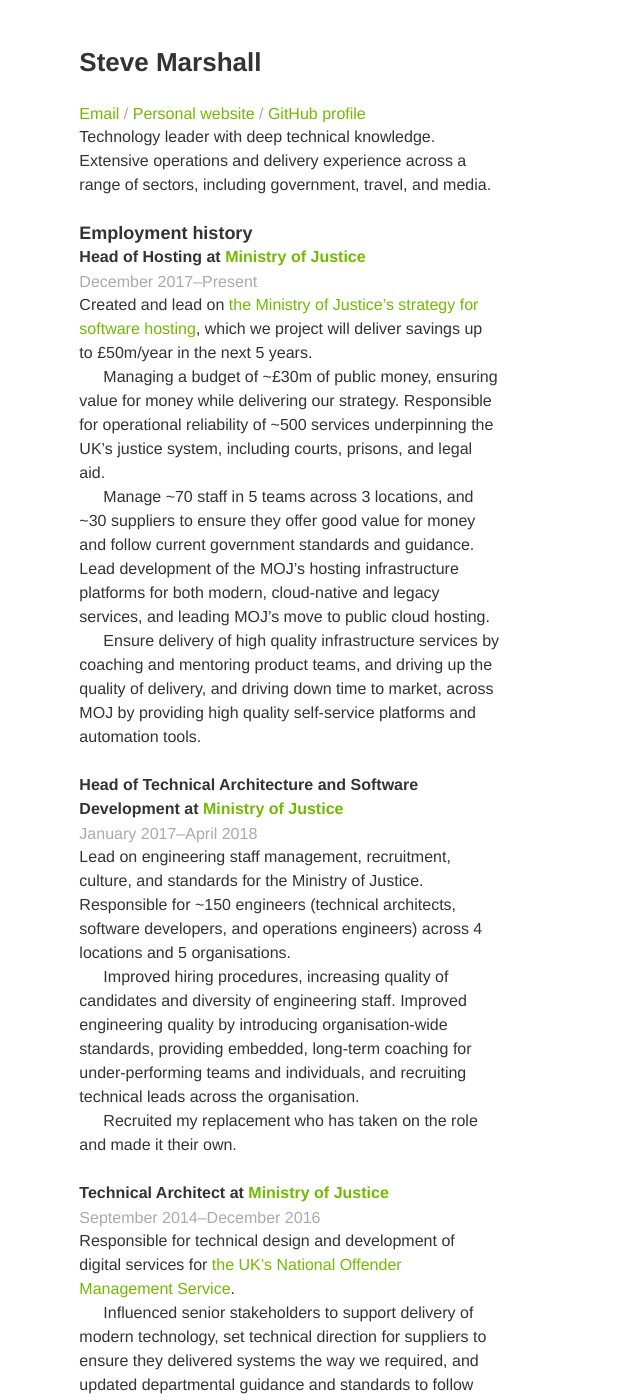
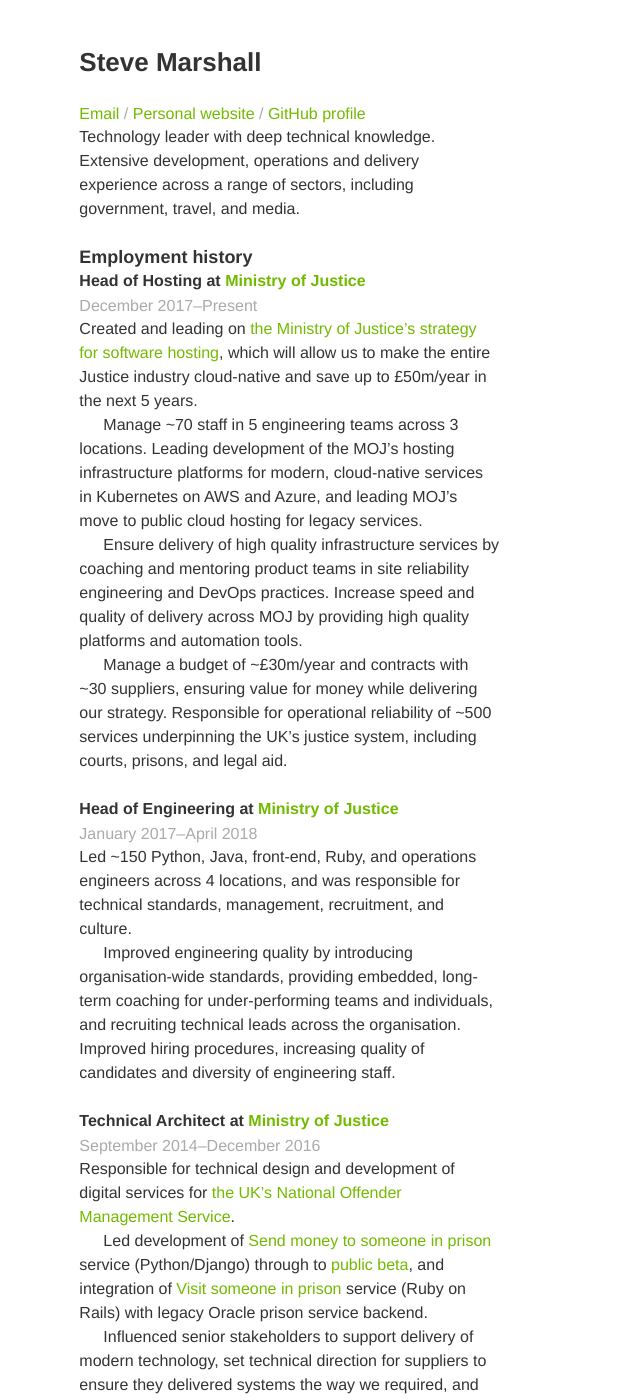
Before and after one commit to SteveMarshall/stevemarshall.github.io, a Jekyll site: the page built from cv.md, in a window 1280 px wide and 1400 px high. Shown: the whole window, without its empty margins (0-640 px from the left). Built offline with Jekyll 4.4.1, drawn with Linux system fonts in a browser that asks for light colours; our own code applies the rules of GitHub Pages for plain Markdown files; some of the changed text lies outside the part shown.

Commit message:
Update my CV to make it better represent me

```diff
--- a/cv.md
+++ b/cv.md
@@ -8,8 +8,8 @@
 [GitHub profile](http://github.com/SteveMarshall)
 {: .meta}
 
-Technology leader with deep technical knowledge. Extensive operations
-and delivery experience across a range of sectors, including
+Technology leader with deep technical knowledge. Extensive development,
+operations and delivery experience across a range of sectors, including
 government, travel, and media.
 
 ## Employment history
@@ -19,46 +19,41 @@
 <span><time datetime="2017-12-01">December 2017</time>--Present</span>
 {: .meta}
 
-**Created and lead on [the Ministry of Justice's strategy for software
+**Created and leading on [the Ministry of Justice's strategy for software
 hosting](https://mojdigital.blog.gov.uk/2018/10/15/how-were-making-our-hosting-simpler-more-cost-effective-and-more-modern/)**,
-which we project will deliver savings up to £50m/year in the next 5
-years.
+which will allow us to make the entire Justice industry cloud-native
+and save up to £50m/year in the next 5 years.
 
-Managing a **budget of ~£30m** of public money, ensuring value for
-money while delivering our strategy. **Responsible for operational
-reliability of ~500 services underpinning the UK's justice system**,
-including courts, prisons, and legal aid.
+**Manage ~70 staff in 5 engineering teams across 3 locations**.
+**Leading development of the MOJ's hosting infrastructure platforms**
+for modern, cloud-native services in Kubernetes on AWS and Azure, and
+**leading MOJ's move to public cloud hosting** for legacy services.
 
-**Manage ~70 staff in 5 teams across 3 locations, and ~30
-suppliers** to ensure they offer good value for money and follow
-current government standards and guidance. **Lead development of the
-MOJ's hosting infrastructure platforms** for both modern, cloud-native
-and legacy services, and **leading MOJ's move to public cloud hosting**.
+**Ensure delivery of high quality infrastructure** services by coaching
+and mentoring product teams in site reliability engineering and DevOps
+practices. Increase speed and quality of delivery across MOJ by
+providing **high quality platforms** and automation tools.
 
-**Ensure delivery of high quality infrastructure** services by
-coaching and mentoring product teams, and **driving up the quality of
-delivery, and driving down time to market,** across MOJ by
-providing **high quality self-service platforms** and automation tools.
+Manage a **budget of ~£30m/year** and contracts with ~30 suppliers,
+ensuring value for money while delivering our strategy. **Responsible
+for operational reliability of ~500 services underpinning the UK's
+justice system**, including courts, prisons, and legal aid.
 
-### Head of Technical Architecture and Software Development at [Ministry of Justice](https://www.gov.uk/government/organisations/ministry-of-justice)
+### Head of Engineering at [Ministry of Justice](https://www.gov.uk/government/organisations/ministry-of-justice)
 
 <span><time datetime="2017-01-01">January
 2017</time>--<time datetime="2018-04-25">April 2018</time></span>
 {: .meta}
 
-**Lead on engineering staff management, recruitment, culture, and
-standards** for the Ministry of Justice. **Responsible for ~150
-engineers** (technical architects, software developers, and operations
-engineers) **across 4 locations and 5 organisations**.
+**Led ~150 Python, Java, front-end, Ruby, and operations engineers
+across 4 locations**, and was responsible for technical standards,
+management, recruitment, and culture.
 
-**Improved hiring procedures**, increasing quality of candidates and
-diversity of engineering staff. **Improved engineering quality** by
-introducing organisation-wide standards, providing embedded, long-term
-**coaching for under-performing teams** and individuals, and recruiting
-technical leads across the organisation.
-
-**Recruited my replacement** who has taken on the role and made it
-their own.
+**Improved engineering quality** by introducing organisation-wide
+standards, providing embedded, long-term **coaching for
+under-performing teams** and individuals, and recruiting technical
+leads across the organisation. **Improved hiring procedures**,
+increasing quality of candidates and diversity of engineering staff.
 
 ### Technical Architect at [Ministry of Justice](https://www.gov.uk/government/organisations/ministry-of-justice)
 
@@ -70,18 +65,17 @@
 services** for [the UK's National Offender Management
 Service](https://www.gov.uk/government/organisations/national-offender-management-service).
 
+Led development of [Send money to someone in
+prison](https://www.gov.uk/send-prisoner-money) service (Python/Django)
+through to [public beta](https://www.gov.uk/service-manual/agile-delivery/how-the-beta-phase-works),
+and integration of [Visit someone in prison](https://www.gov.uk/prison-visits)
+service (Ruby on Rails) with legacy Oracle prison service backend.
+
 **Influenced senior stakeholders** to support delivery of modern
 technology, **set technical direction for suppliers** to ensure they
 delivered systems the way we required, and **updated departmental
 guidance and standards** to follow modern practices. **Improved
 infrastructure and operations processes and tools** for MOJ.
-
-Led development of [Send money to someone in
-prison](https://www.gov.uk/send-prisoner-money) service through to [public
-beta](https://www.gov.uk/service-manual/agile-delivery/how-the-beta-phase-works),
-and integration of [Visit someone in
-prison](https://www.gov.uk/prison-visits) service with legacy prison
-service backend.
 
 ### Technical Architect at Tizaro Supply
 
@@ -89,8 +83,8 @@
 2014</time>--<time datetime="2014-06-30">July 2014</time></span>
 {: .meta}
 
-Led infrastructure architecture design and development for a startup
-reinventing the industrial supply market.
+Led infrastructure architecture design and development (Puppet, Python,
+PHP) for a startup reinventing the industrial supply market.
 
 ### Director of Design at [Expedia Affiliate Network](http://expediaaffiliate.com/)
 
@@ -98,22 +92,22 @@
 2012</time>--<time datetime="2014-03-14">March 2014</time></span>
 {: .meta}
 
-Responsible for **setting and maintaining standards** for all APIs and
-user interfaces across Expedia Affiliate Networkand helped **support a
-$2bn/year partner network**.
+Responsible for **setting and maintaining standards** for all APIs
+(REST, SOAP, RPC) and user interfaces across Expedia Affiliate Network
+and helped **support a $2bn/year partner network**.
 
 ### Previous roles
 
 - Senior software developer at [Expedia Affiliate Network](http://expediaaffiliate.com/) (<time datetime="2011-10-17">October
-2011</time>--<time datetime="2012-12-07">December 2012</time>)
+2011</time>--<time datetime="2012-12-07">December 2012</time>): Ruby, Chef, Java
 - Senior web developer at [Yahoo!](http://yahoo.com/) (<time datetime="2010-01-01">January
-2010</time>--<time datetime="2011-09-21">September 2011</time>)
+2010</time>--<time datetime="2011-09-21">September 2011</time>): PHP, Perl, Front-end
 - Web developer at [Yahoo!](http://yahoo.com/) (<time datetime="2006-10-30">October
-2006</time>--<time datetime="2009-12-31">December 2009</time>)
+2006</time>--<time datetime="2009-12-31">December 2009</time>): PHP, Perl, Front-end
 - Software engineer at [Systematic Software Engineering](http://www.systematic.com/) (<time datetime="2006-06-05">June 2006</time>--<time
-datetime="2006-10-23">October 2006</time>)
+datetime="2006-10-23">October 2006</time>): C#, .NET Framework
 - Web developer at [Fujitsu Siemens Computers](http://en.wikipedia.org/wiki/Fujitsu_Siemens_Computers) (<time datetime="2002-07-15">July 2002</time>--<time
-datetime="2006-05-26">May 2006</time>)
+datetime="2006-05-26">May 2006</time>): C#, .NET Framework
 
 ## Other interests
 
@@ -128,7 +122,8 @@
   week-long product incubation working holidays. The most notable
   product we have built is [Spacelog](http://spacelog.org/), a site for
   exploring the stories of early space exploration from the original
-  transcripts.
+  transcripts. Across the projects, I have done devops (Chef), back- and
+  front-end development (Python/Django, C).
 
 ## Education and professional training
 
```
